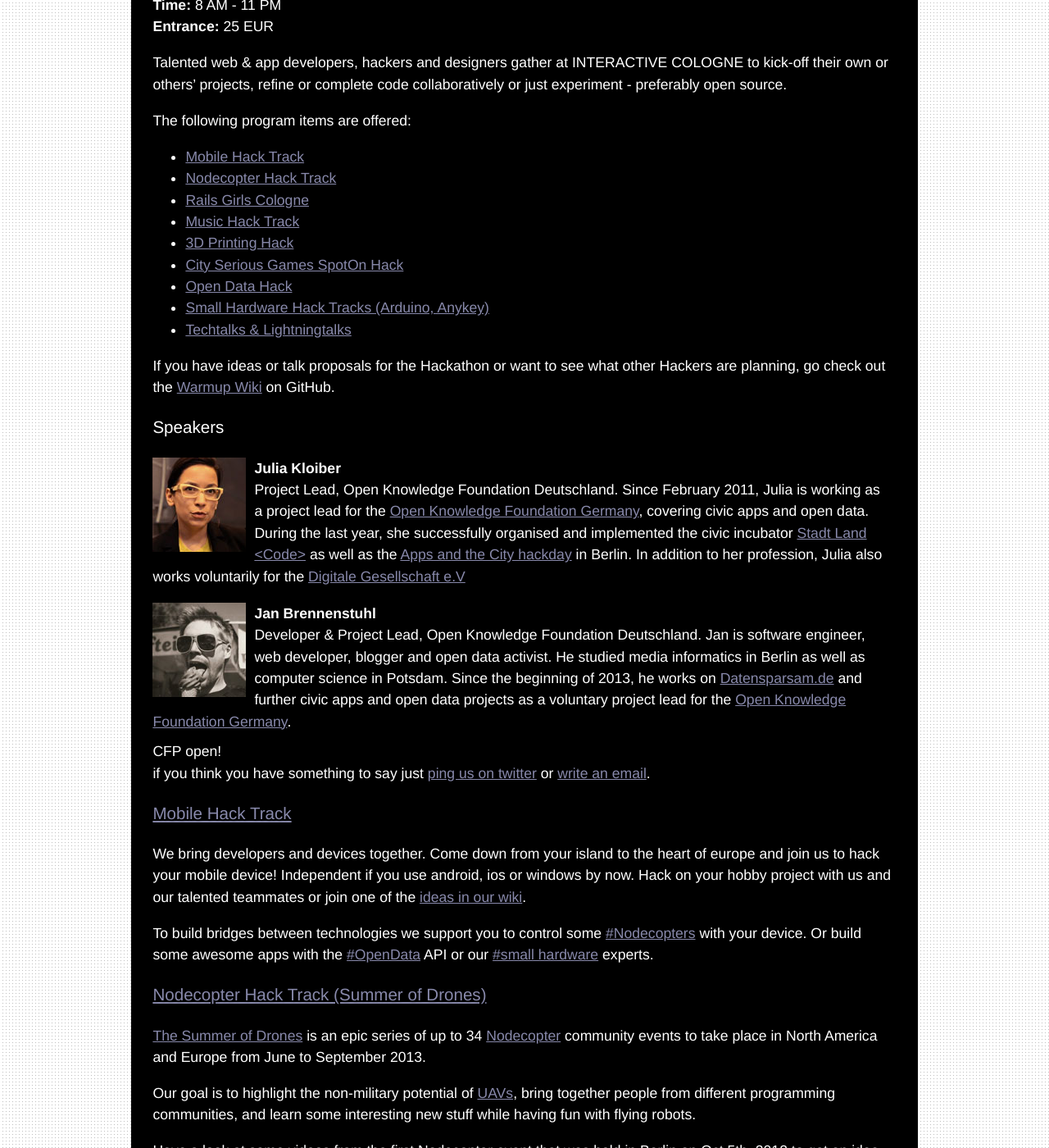
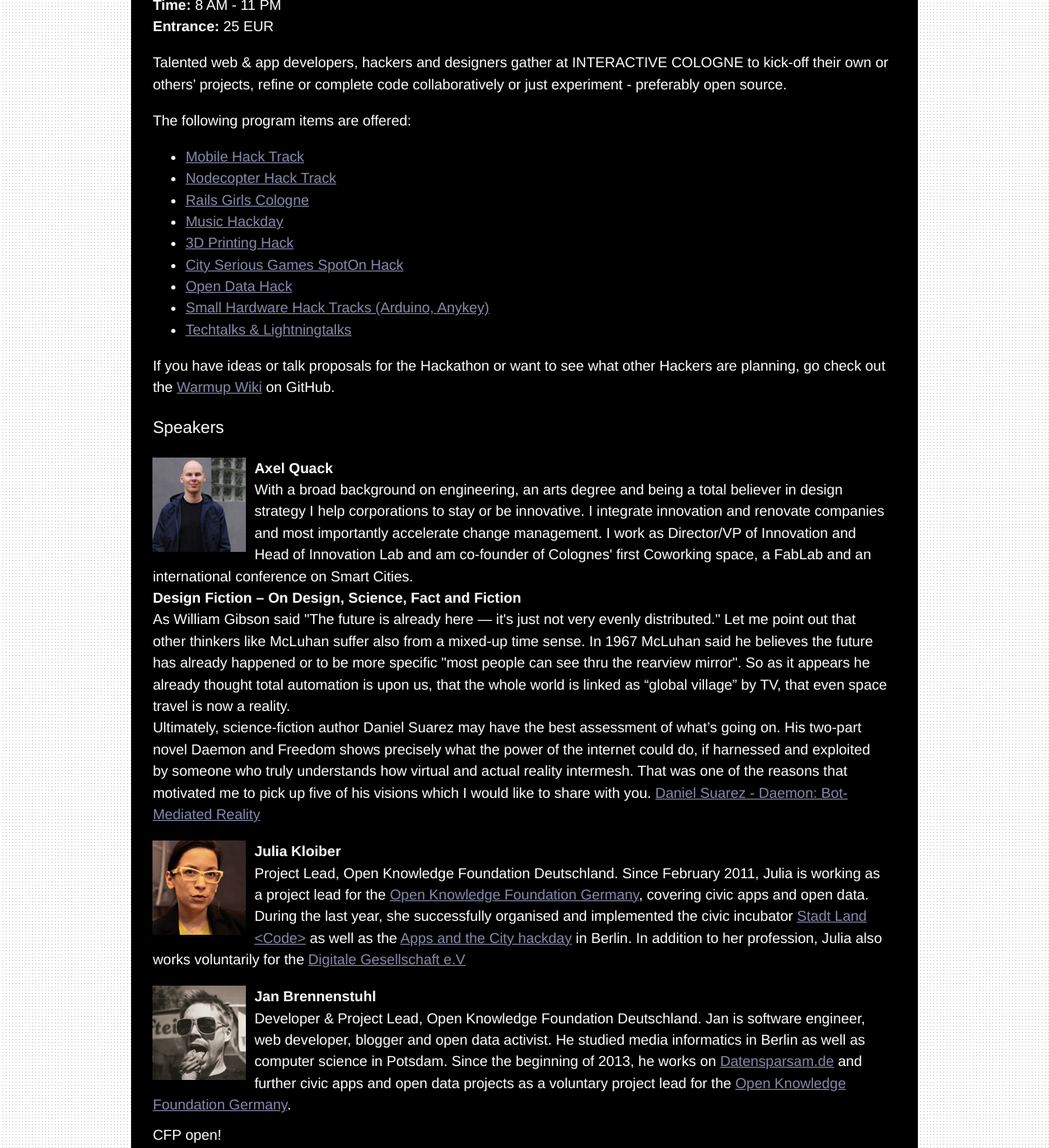
Before and after one commit to InteractiveCologne/interactivecologne.github.com, a Jekyll site: the page built from hack-n-tech.html, in a window 1280 px wide and 1400 px high, scrolled down 868 px. Shown: the whole window at 82% size. Built offline with Jekyll 4.4.1, drawn with Linux system fonts in a browser that asks for light colours; some of the changed text lies outside the part shown.

Commit message:
added axel quack, carl-o-matic and music hack day

```diff
--- a/hack-n-tech.html
+++ b/hack-n-tech.html
@@ -21,7 +21,7 @@
 					<li><a href="#mobile">Mobile Hack Track</a></li>
 					<li><a href="#nodecopter">Nodecopter Hack Track</a></li>
 					<li><a href="#railsgirls">Rails Girls Cologne</a></li>
-					<li><a href="#music">Music Hack Track</a></li>
+					<li><a href="#music">Music Hackday</a></li>
 					<li><a href="#3dprinting">3D Printing Hack</a></li>
 					<li><a href="#seriousgames">City Serious Games SpotOn Hack</a></li>
 					<li><a href="#opendata">Open Data Hack</a></li>
@@ -31,6 +31,10 @@
 				<p>If you have ideas or talk proposals for the Hackathon or want to see what other Hackers are planning, go check out the <a href="https://github.com/InteractiveCologne/warmup/wiki">Warmup Wiki</a> on GitHub.</p>
 
 				<h3>Speakers</h3>
+				<p class="speaker">
+					<img class="speaker" src="assets/images/speaker/axel_quack.jpg" alt="Axel Quack"/><strong>Axel Quack</strong><br/>With a broad background on engineering, an arts degree and being a total believer in design strategy I help corporations to stay or be innovative. I integrate innovation and renovate companies and most importantly accelerate change management. I work as Director/VP of Innovation and Head of Innovation Lab and am co-founder of Colognes' first Coworking space, a FabLab and an international conference on Smart Cities.<br/><strong>Design Fiction – On Design, Science, Fact and Fiction</strong><br/>As William Gibson said "The future is already here — it's just not very evenly distributed." Let me point out that other thinkers like McLuhan suffer also from a mixed-up time sense. In 1967 McLuhan said he believes the future has already happened or to be more specific "most people can see thru the rearview mirror". So as it appears he already thought total automation is upon us, that the whole world is linked as “global village” by TV, that even space travel is now a reality.<br/>
+					Ultimately, science-fiction author Daniel Suarez may have the best assessment of what’s going on. His two-part novel Daemon and Freedom shows precisely what the power of the internet could do, if harnessed and exploited by someone who truly understands how virtual and actual reality intermesh. That was one of the reasons that motivated me to pick up five of his visions which I would like to share with you. <a href="http://fora.tv/2008/08/08/Daniel_Suarez_Daemon_Bot-Mediated_Reality">Daniel Suarez - Daemon: Bot-Mediated Reality</a>
+				</p>
 				<p class="speaker">
 					<img class="speaker" src="assets/images/speaker/julia_kloiber.jpg" alt="Julia Kloiber"/><strong>Julia Kloiber</strong><br/>Project Lead, Open Knowledge Foundation Deutschland. Since February 2011, Julia is working as a project lead for the <a href="http://okfn.de/">Open Knowledge Foundation Germany</a>, covering civic apps and open data. During the last year, she successfully organised and implemented the civic incubator <a href="http://stadtlandcode.de/">Stadt Land &#60;Code&#62;</a> as well as the <a href="http://berlin.appsandthecity.net/">Apps and the City hackday</a> in Berlin. In addition to her profession, Julia also works voluntarily for the <a href="https://digitalegesellschaft.de/">Digitale Gesellschaft e.V</a>
 				</p>
@@ -76,7 +80,7 @@
 				<p>The aim of RailsGirls is to give tools and a community for women to understand technology and to build their ideas. This is done by providing a great experience on building things and by making technology more approachable.</p>
 				<p>Learn sketching, prototyping, basic programming and get introduced to the world of technology. Rails Girls was born in Finland, but is nowadays a global, non-profit volunteer community.</p>
 
-				<h3><a name="music" href="#music">Music Hack Track</a></h3>
+				<h3><a name="music" href="#music">Music Hackday</a></h3>
 				<p>tbd.</p>
 
 				<h3><a href="3dprinting" href="#3dprinting">3D Printing Hack</a></h3>
--- a/index.html
+++ b/index.html
@@ -16,7 +16,7 @@
 					<li><a href="hack-n-tech.html#mobile">Mobile Hack Track</a></li>
 					<li><a href="hack-n-tech.html#nodecopter">Nodecopter Hack Track</a></li>
 					<li><a href="hack-n-tech.html#railsgirls">Rails Girls Cologne</a></li>
-					<li><a href="hack-n-tech.html#music">Music Hack Track</a></li>
+					<li><a href="hack-n-tech.html#music">Music Hackday</a></li>
 					<li><a href="hack-n-tech.html#3dprinting">3D Printing Hack</a></li>
 					<li><a href="hack-n-tech.html#seriousgames">City Serious Games SpotOn Hack</a></li>
 					<li><a href="hack-n-tech.html#opendata">Open Data Hack</a></li>
--- a/startup.html
+++ b/startup.html
@@ -29,6 +29,9 @@
 			</ul>
 
 			<h3><a href="#keynote-and-speakers" name="keynote-and-speakers">Keynote and Speakers</a></h3>
+			<p class="speaker">
+				<img class="speaker" src="assets/images/speaker/carl-o-matic.jpg" alt="Carl-o-Matic"/><strong>Carl-o-Matic</strong><br/>Carlo Matic (formerly known as Carlo Blatz) is since 1995 an experienced manager and entrepreneur with more than 70 employees. He founded the digital agency <a href="http://www.interactive-pioneers.de/">Interactive Pioneers</a> (formerly known as Powerflasher), is cofounder and CTO of <a href="http://supr.com">Supreme NewMedia (supr.com)</a> and supports as business angel different startups. As a passionate networker he has excellent contacts in online businesses, is a proud referrer of <a href="http://hackfwd.com">HackFWD</a> and speaks frequently at international conferences. The serial book author, has grown his expertise, in addition to his technical insights, to the fields of eCommerce, user experience and online marketing. The perfect man to explain you <em>Why Geeks Are Better Founders</em>
+			</p>
 			<p class="speaker">
 				<img class="speaker" src="assets/images/img_speaker_placeholder.png" alt="Speaker Placeholder"/><strong>Karl-Heinz Land</strong><br/>Senior Vice President & Chief Evangelist Social iCommerce, MicroStrategy.
 			</p>
```
Also changed, not shown: assets/images/speaker/axel_quack.jpg (added), assets/images/speaker/carl-o-matic.jpg (added).
